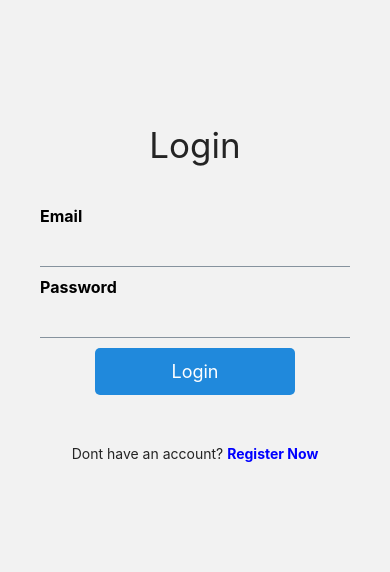
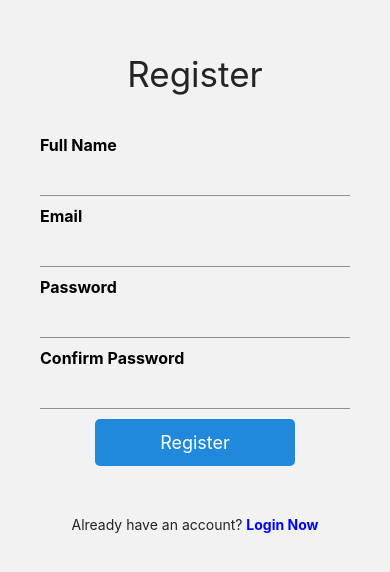
Before and after one commit to Sentinel-FYP/mobile-app, a React Native app: screen /Login in a window 390 px wide. Shown: the part 124-696 px from the top of the page. Built offline with nearby package versions, Linux system fonts and the light colour scheme.

Commit message:
[Add] Login signup

```diff
--- a/src/screens/auth/LoginScreen.jsx
+++ b/src/screens/auth/LoginScreen.jsx
@@ -1,30 +1,51 @@
-import { View, StyleSheet } from 'react-native'
-import React from 'react'
-import { Text } from '@rneui/base'
-import { Button, Input } from '@rneui/themed'
-import { COLORS } from '../../constants'
+import { View, StyleSheet, ScrollView } from "react-native";
+import React from "react";
+import { Button, Input, Text } from "@rneui/themed";
+import { COLORS } from "../../constants";
 
+const Login = ({ navigation }) => {
+  const handleRegisterNowPress = () => {
+    navigation.navigate("Register");
+  };
+  return (
+    <ScrollView
+      style={{ width: "100%" }}
+      contentContainerStyle={{
+        flexGrow: 1,
+        width: "100%",
+        justifyContent: "center",
+        alignItems: "center",
+        paddingHorizontal: 30,
+      }}
+    >
+      <Text h2>Register</Text>
+      <View
+        style={{ width: "100%", alignItems: "center", paddingVertical: 40 }}
+      >
+        <Input label={"Full Name"} labelStyle={styles.inputLabel} />
+        <Input label={"Email"} labelStyle={styles.inputLabel} />
+        <Input label={"Password"} labelStyle={styles.inputLabel} />
+        <Input label={"Confirm Password"} labelStyle={styles.inputLabel} />
+        <Button
+          color="primary"
+          title={"Register"}
+          size="lg"
+          containerStyle={{ width: 200, borderRadius: 5 }}
+        />
+      </View>
+      <Text style={{ paddingVertical: 10 }}>
+        Already have an account?{" "}
+        <Text style={{ color: "blue", fontWeight: "bold" }} onPress={() => {}}>
+          Login Now
+        </Text>
+      </Text>
+    </ScrollView>
+  );
+};
 
-const Login = ({navigation}) => {
-  const handleRegisterNowPress = ()=>{
-    navigation.navigate("Register")
-  }
-  return (
-    <View style={{flex:1,justifyContent: 'center', alignItems: 'center', paddingHorizontal: 30}}>
-      <Text h2>Login</Text>
-      <View style={{width: '100%', alignItems: 'center', paddingVertical:40}}>
-      <Input label={"Email"} labelStyle={styles.inputLabel} />
-      <Input label={"Password"} labelStyle={styles.inputLabel}/>
-      <Button color='primary' title={'Login'} size='lg' containerStyle={{width: 200, borderRadius:5,}}/>
-      </View>
-      <Text style={{paddingVertical: 10}}>Dont have an account? <Text style={{color: 'blue', fontWeight: 'bold'}} onPress={handleRegisterNowPress}>Register Now</Text></Text>
-    </View>
-  )
-}
-
-export default Login
+export default Login;
 const styles = StyleSheet.create({
   inputLabel: {
-    color:COLORS.black,
+    color: COLORS.black,
   },
-})
+});
--- a/src/screens/auth/RegisterScreen.jsx
+++ b/src/screens/auth/RegisterScreen.jsx
@@ -1,12 +1,49 @@
-import { View, Text } from 'react-native'
-import React from 'react'
+import { View, StyleSheet, ScrollView } from "react-native";
+import React from "react";
+import { Button, Input, Text } from "@rneui/themed";
+import { COLORS } from "../../constants";
 
 const Register = () => {
   return (
-    <View>
-      <Text>Register</Text>
-    </View>
-  )
-}
+    <ScrollView
+      style={{ width: "100%" }}
+      contentContainerStyle={{
+        flexGrow: 1,
+        width: "100%",
+        justifyContent: "center",
+        alignItems: "center",
+        paddingHorizontal: 30,
+      }}
+    >
+      <Text h2>Login</Text>
+      <View
+        style={{ width: "100%", alignItems: "center", paddingVertical: 40 }}
+      >
+        <Input label={"Email"} labelStyle={styles.inputLabel} />
+        <Input label={"Password"} labelStyle={styles.inputLabel} />
+        <Button
+          color="primary"
+          title={"Login"}
+          size="lg"
+          containerStyle={{ width: 200, borderRadius: 5 }}
+        />
+      </View>
+      <Text style={{ paddingVertical: 10 }}>
+        Dont have an account?{" "}
+        <Text
+          style={{ color: "blue", fontWeight: "bold" }}
+          onPress={handleRegisterNowPress}
+        >
+          Register Now
+        </Text>
+      </Text>
+    </ScrollView>
+  );
+};
 
-export default Register
+export default Register;
+const styles = StyleSheet.create({
+  inputLabel: {
+    color: COLORS.black,
+  },
+});
```
